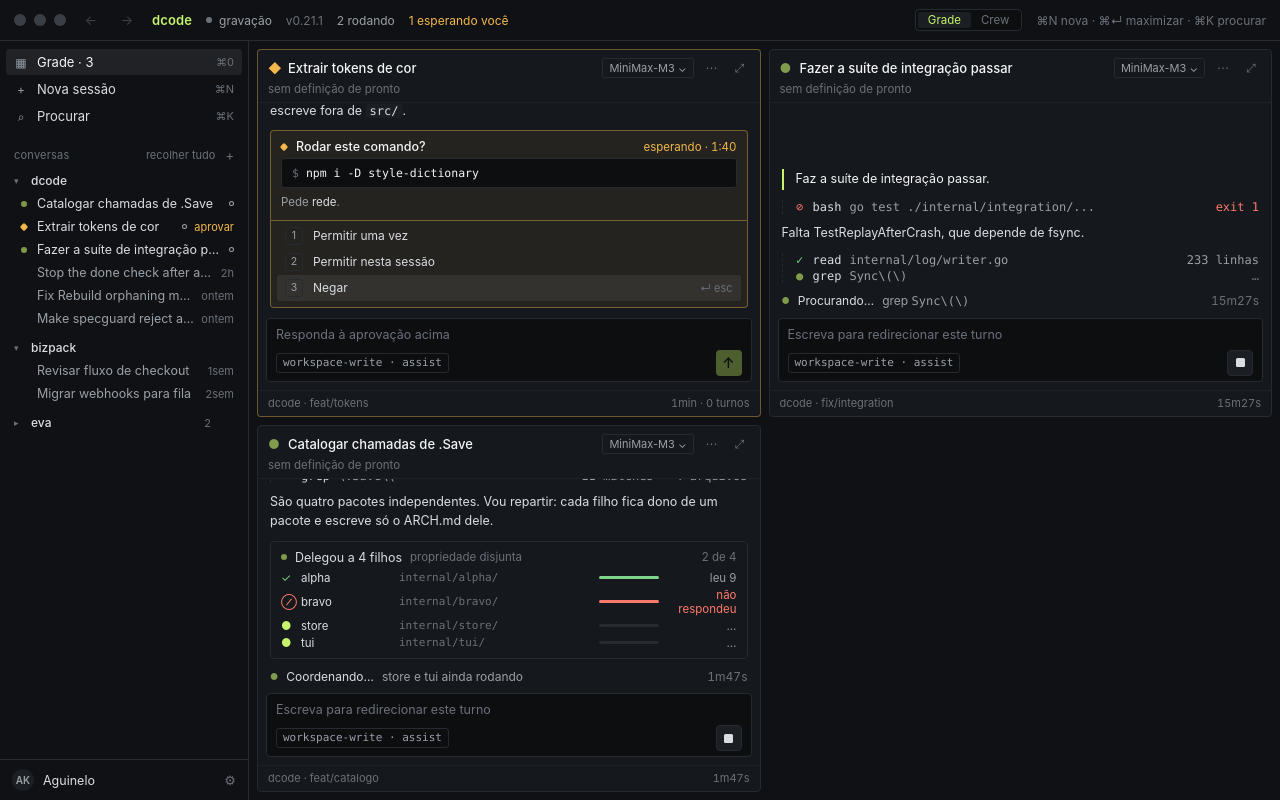
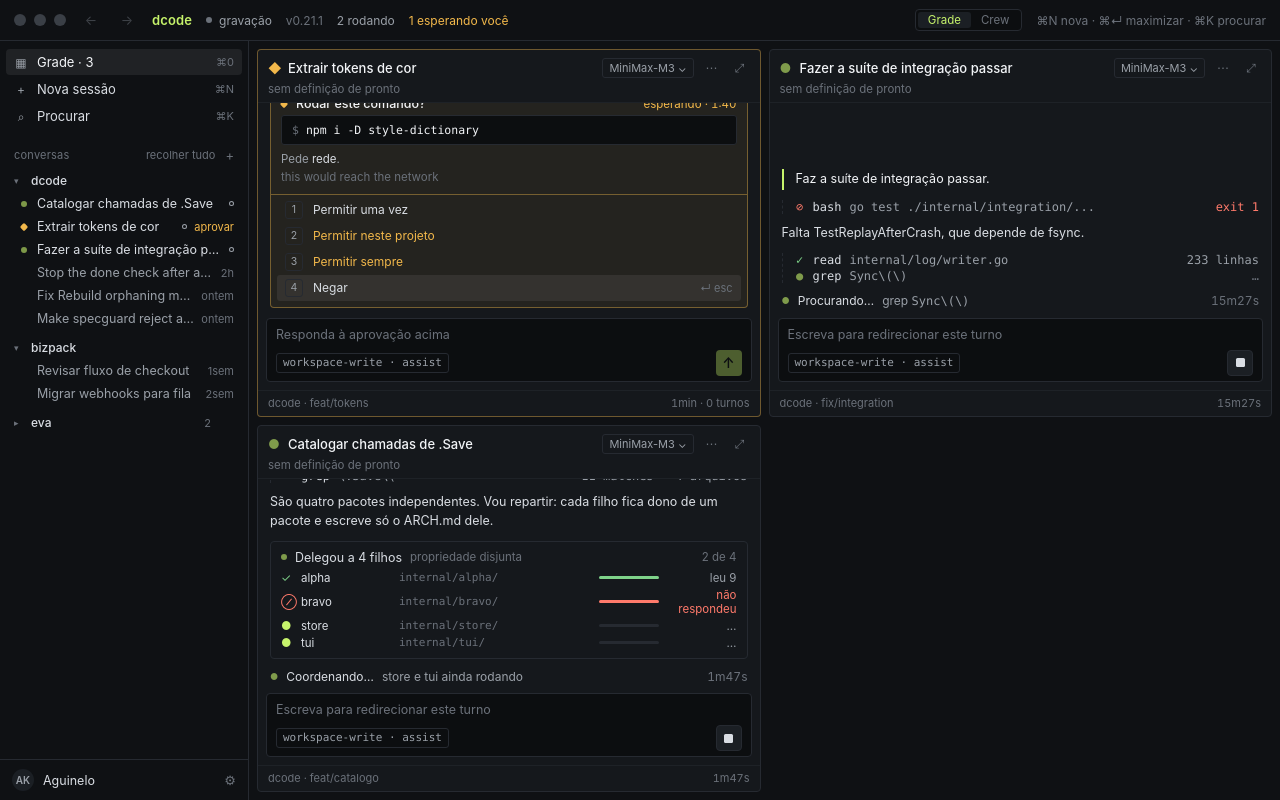
Before and after one commit to aguinelo/dcode, a React (Vite) app in the folder desktop/: page / in a window 1280 px wide. Built offline with nearby package versions, Linux system fonts and the light colour scheme; a web font is replaced by a local one.

Commit message:
feat(desktop): an approval offers the answers the TUI offers for its crossing
A network crossing offers once, this project, always and deny; any other
once, this session and deny, as approvalKeys and standingScope do. Keys
1..n, enter and esc deny. The daemon's reason is on the card (D39).

```diff
--- a/desktop/src/renderer/ApprovalCard.tsx
+++ b/desktop/src/renderer/ApprovalCard.tsx
@@ -1,28 +1,10 @@
+import { choicesFor } from '../state/approval';
 import { boundaryLabel, decisionLabel } from '../state/flow';
 import { clock, since } from '../state/format';
 import type { Entry } from '../state/session';
 import { CommandActions } from './CommandActions';
 
 type ApprovalEntry = Extract<Entry, { kind: 'approval' }>;
-
-/**
- * The three answers the design offers, and the keys that give them. Allowing
- * is always an explicit choice; `↵` and `esc` deny, as in the TUI, and deny is
- * the option shown selected (D22).
- */
-export const CHOICES: ReadonlyArray<{ key: string; label: string; decision: string; hint: string }> = [
-  { key: '1', label: 'Permitir uma vez', decision: 'allow', hint: '' },
-  { key: '2', label: 'Permitir nesta sessão', decision: 'allow_session', hint: '' },
-  { key: '3', label: 'Negar', decision: 'deny', hint: '↵ esc' },
-];
-
-const DENY = 'deny';
-
-/** The decision a key gives while an approval waits, or null for a key that gives none. */
-export function answerForKey(key: string): string | null {
-  if (key === 'Enter' || key === 'Escape') return DENY;
-  return CHOICES.find((c) => c.key === key)?.decision ?? null;
-}
 
 export function ApprovalCard({
   entry,
@@ -62,7 +44,7 @@
           <CommandActions command={r.command} onRun={onRun} />
         </div>
       )}
-      <div className="approval-reason" title={r.reason || undefined}>
+      <div className="approval-reason">
         Pede <span className="approval-resource">{boundaryLabel(r.boundary_crossed)}</span>
         {r.rule ? (
           <>
@@ -70,15 +52,16 @@
             <span className="approval-rule">{r.rule}</span>
           </>
         ) : null}
-        .
+        .{r.reason ? <span className="approval-why">{r.reason}</span> : null}
       </div>
       {!answered && (
         <div className="approval-options" role="group" aria-label="Responder">
-          {CHOICES.map((c) => (
+          {choicesFor(r).map((c) => (
             <button
               key={c.key}
               type="button"
-              className={`approval-option${c.decision === DENY ? ' preselected' : ''}`}
+              className={`approval-option${c.decision === 'deny' ? ' preselected' : ''}${c.standing ? ' standing' : ''}`}
+              title={c.standing ? 'Fica gravado na sua configuração, fora do projeto, e vale para as próximas sessões.' : undefined}
               onClick={() => onAnswer(c.decision)}
             >
               <span className="approval-key">{c.key}</span>
--- a/desktop/src/renderer/styles/session.css
+++ b/desktop/src/renderer/styles/session.css
@@ -359,6 +359,11 @@
   line-height: 1.5;
   color: var(--dc-dim);
 }
+/* The daemon's own reason, said where the question is read (D39). */
+.approval-why {
+  display: block;
+  color: var(--dc-faint);
+}
 .approval-resource,
 .approval-rule {
   color: var(--dc-text);
@@ -388,6 +393,10 @@
 /* The answer ↵ gives, shown selected: deny (D22). */
 .approval-option.preselected {
   background: var(--dc-sel);
+}
+/* Answers that outlive the session carry the warning tone, as in the TUI. */
+.approval-option.standing .approval-label {
+  color: var(--dc-warn);
 }
 .approval-key {
   width: 16px;
--- a/desktop/src/renderer/useWindowKeys.ts
+++ b/desktop/src/renderer/useWindowKeys.ts
@@ -2,7 +2,7 @@
 import { flushSync } from 'react-dom';
 import type { SessionView } from '../state/session';
 import type { SessionsState } from '../state/sessions';
-import { answerForKey } from './ApprovalCard';
+import { answerForKey, pendingRequest } from '../state/approval';
 
 /** Whether keys typed now go into text. A disabled field takes none. */
 function isEditable(el: Element | null): boolean {
@@ -105,7 +105,7 @@
       if (maximized) {
         if (maximized.pendingApprovalId) {
           if (e.key === 'Enter' && !nowhere) return;
-          const decision = answerForKey(e.key);
+          const decision = answerForKey(e.key, pendingRequest(maximized) ?? { boundary_crossed: '' });
           if (decision) {
             e.preventDefault();
             answer(maximized.id, maximized.pendingApprovalId, decision);
@@ -132,7 +132,7 @@
       const waiting = sessions.byId[id]?.pendingApprovalId;
       if (waiting) {
         if (e.key === 'Enter' && !nowhere) return;
-        const decision = answerForKey(e.key);
+        const decision = answerForKey(e.key, pendingRequest(sessions.byId[id]) ?? { boundary_crossed: '' });
         if (decision) {
           e.preventDefault();
           answer(id, waiting, decision);
--- /dev/null
+++ b/desktop/src/state/approval.ts
@@ -0,0 +1,55 @@
+// The answers an approval offers, as the TUI offers them (D39, after
+// `approvalKeys` and `standingScope` in internal/tui/render.go).
+//
+// Only a network crossing can be answered for longer than the session: a
+// standing grant to write outside the workspace would be a grant over the whole
+// filesystem given once, for a reason nobody records. And a network crossing
+// does not offer "this session" — the TUI gives it the project and for good
+// instead. Allowing is always an explicit key; ↵ and esc deny (D22).
+
+import type { ApprovalRequest } from '../protocol/generated';
+import type { SessionView } from './session';
+import { ApprovalAllow, ApprovalAllowAlways, ApprovalAllowProject, ApprovalAllowSession, ApprovalDeny } from '../protocol/generated';
+
+export interface Choice {
+  key: string;
+  label: string;
+  decision: string;
+  /** What else gives it: ↵ and esc on deny. */
+  hint: string;
+  /** Outlives the session: recorded in the user's configuration. */
+  standing: boolean;
+}
+
+/** The crossings whose answer can outlive the session. */
+export function standingScope(request: { boundary_crossed: string }): boolean {
+  return request.boundary_crossed === 'network';
+}
+
+const DENY = { label: 'Negar', decision: ApprovalDeny, hint: '↵ esc', standing: false };
+
+export function choicesFor(request: { boundary_crossed: string }): Choice[] {
+  const list = standingScope(request)
+    ? [
+        { label: 'Permitir uma vez', decision: ApprovalAllow, hint: '', standing: false },
+        { label: 'Permitir neste projeto', decision: ApprovalAllowProject, hint: '', standing: true },
+        { label: 'Permitir sempre', decision: ApprovalAllowAlways, hint: '', standing: true },
+        DENY,
+      ]
+    : [{ label: 'Permitir uma vez', decision: ApprovalAllow, hint: '', standing: false }, { label: 'Permitir nesta sessão', decision: ApprovalAllowSession, hint: '', standing: false }, DENY];
+  return list.map((c, i) => ({ ...c, key: String(i + 1) }));
+}
+
+/** The decision a key gives while this approval waits, or null for a key that gives none. */
+export function answerForKey(key: string, request: { boundary_crossed: string }): string | null {
+  if (key === 'Enter' || key === 'Escape') return ApprovalDeny;
+  return choicesFor(request).find((c) => c.key === key)?.decision ?? null;
+}
+
+/** The request a session waits on, from its flow; null when it waits on none. */
+export function pendingRequest(view: SessionView | undefined): ApprovalRequest | null {
+  const id = view?.pendingApprovalId;
+  if (!id) return null;
+  for (const e of view.entries) if (e.kind === 'approval' && e.request.approval_id === id) return e.request;
+  return null;
+}
```
Also changed, not shown: 5 other files (tests, documents, lock files or other folders).
